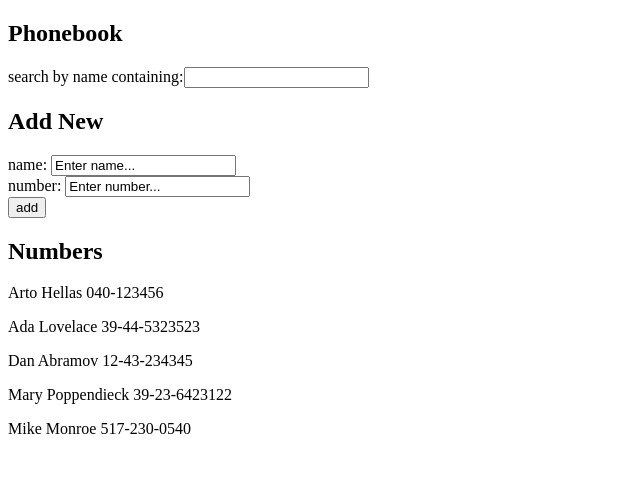
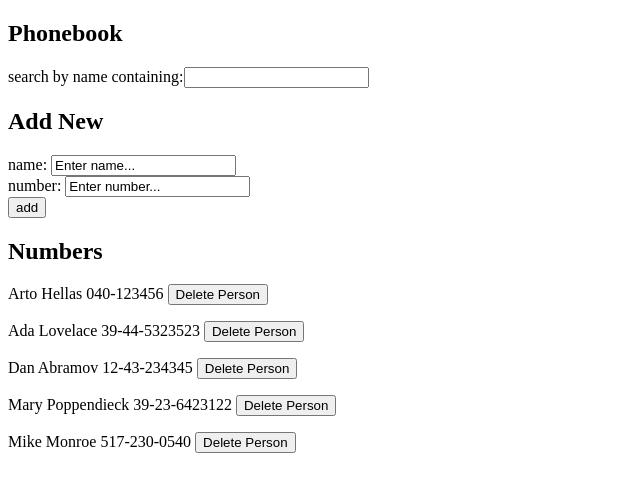
Before and after one commit to mrmonroe12/Full-Stack-Academy, a React (Create React App) app in the folder part2/phonebook/: page / in a window 1280 px wide. Shown: the top 492 px of the page, without its empty margins (0-640 px from the left). Built offline with nearby package versions, Linux system fonts and the light colour scheme; data requests are answered from the project's data file.

Commit message:
complete ex2.16-2.17

```diff
--- a/part2/phonebook/src/App.js
+++ b/part2/phonebook/src/App.js
@@ -3,6 +3,7 @@ import PersonForm from './components/PersonForm'
 import SearchBar from './components/SearchBar'
 import PersonsList from  './components/PersonsList'
 import axios from 'axios'
+import personsService from './services/persons'
 
 const App = () => {
   const [persons, setPersons] = useState([])
@@ -11,11 +12,11 @@ const App = () => {
   const [searchFilter, setSearchFilter] = useState('')
 
   useEffect(()=>{
-  	axios
-	  .get('http://localhost:3001/persons')
+  	personsService
+	  .getAll()
 	  .then(
-		  response => {
-		  	setPersons(response.data)
+		  initialPersons => {
+		  	setPersons(initialPersons)
 		  }
 	  )
   },[])
@@ -34,28 +35,27 @@ const App = () => {
 		const newPerson = {
 			name: newName, number: newNumber
 		}
-		axios
-			.post('http://localhost:3001/persons', newPerson)
-		setPersons(persons.concat(newPerson))
-		setNewName('Enter name...')
-		setNewNumber('Enter number... ')
+		personsService
+			.create(newPerson)
+			.then(returnedPerson => {
+				setPersons(persons.concat(returnedPerson))
+				setNewName('')
+				setNewNumber('')
 
+			})
+  		}
 	}
-  }
 
   const handleNameChange = (event) => {
-	console.log(event.target.value)
   	setNewName(event.target.value)
   }
 
 
   const handleNumberChange = (event) => {
-	console.log(event.target.value)
   	setNewNumber(event.target.value)
   }
 
   const handleSearchFilter = (event) => {
-	console.log(event.target.value)
   	setSearchFilter(event.target.value)
   }
 
@@ -66,7 +66,7 @@ const App = () => {
 	  <h2>Add New</h2>
 	  <PersonForm newName={newName} newNumber={newNumber} addName={addName} handleNameChange={handleNameChange} handleNumberChange={handleNumberChange}/>
       <h2>Numbers</h2>
-	  <PersonsList persons={persons} searchFilter={searchFilter}/>
+	  <PersonsList persons={persons} searchFilter={searchFilter} setPersons={setPersons}/>
     </div>
   )
 }
--- a/part2/phonebook/src/components/Button.js
+++ b/part2/phonebook/src/components/Button.js
@@ -1,3 +1,3 @@
-const Button = (props) => <button type={props.type} onClick={props.onClick}>{props.text}</button>
+const Button = (props) => <button onClick={props.onClick}>{props.text}</button>
 
 export default Button
--- a/part2/phonebook/src/components/PersonForm.js
+++ b/part2/phonebook/src/components/PersonForm.js
@@ -15,7 +15,7 @@ const PersonForm = (props)=>{
 					onChange={props.handleNumberChange}/>
 		</div>
 		  <div>
-		    <Button type="submit" onClick={props.addName} text="add"/>
+		    <Button onClick={props.addName} text="add"/>
 		  </div>
 		</form>
 	)
--- a/part2/phonebook/src/components/PersonInfo.js
+++ b/part2/phonebook/src/components/PersonInfo.js
@@ -1,3 +1,9 @@
-const PersonInfo = ({person}) => <p>{person.name} {person.number}</p>
+import Button from './Button'
+
+const PersonInfo = ({person, clickHandler}) => {
+	return (
+		<p>{person.name} {person.number} <Button onClick={clickHandler} text='Delete Person'/></p>
+	)
+}
 
 export default PersonInfo
--- a/part2/phonebook/src/components/PersonsList.js
+++ b/part2/phonebook/src/components/PersonsList.js
@@ -1,12 +1,40 @@
 import PersonInfo from './PersonInfo'
+import personsService from '../services/persons'
 
-const PersonsList = ({persons, searchFilter})=>{
+const PersonsList = ({persons, searchFilter, setPersons})=>{
+
+		const deletePersonId = (id) => {
+			const persName = persons.find(person=>person.id===id).name
+
+
+			if (window.confirm(`Are you sure you'd like to delete ${persName}'`)){
+				personsService
+					.del(id)
+					.then(()=>{
+						setPersons(
+							persons.filter(p=>p.id!==id)
+						)
+					})
+					.catch(error=>console.log(error))
+
+				}
+		}
+
 		return (
-			<div>{
-			persons
+			<div>
+			{persons
 				.filter(person=>person.name.toLowerCase().indexOf(searchFilter.toLowerCase())>=0)
-				.map(person=><PersonInfo person={person} key={person.id}/>)
-		}</div>
-		  )}
+				.map(person=>{
+					return (
+						<PersonInfo
+							person={person}
+							key={person.id}
+							clickHandler={()=>deletePersonId(person.id)}
+						/>
+					)
+				})}
+			</div>
+		  )
+	  }
 
 export default PersonsList
--- /dev/null
+++ b/part2/phonebook/src/services/persons.js
@@ -0,0 +1,25 @@
+import axios from 'axios'
+
+const baseUrl = 'http://localhost:3001/persons'
+
+
+const getAll = () => {
+	const request = axios.get(baseUrl)
+	return request.then(response => response.data)
+}
+
+const create = (newObject) => {
+	const request = axios.post(baseUrl, newObject)
+	return request.then(response => response.data)
+}
+
+const del = (id) => {
+	const request = axios.delete(`${baseUrl}/${id}`)
+	return request.then(response => response.data)
+}
+
+export default {
+	getAll,
+	create,
+	del
+}
```
